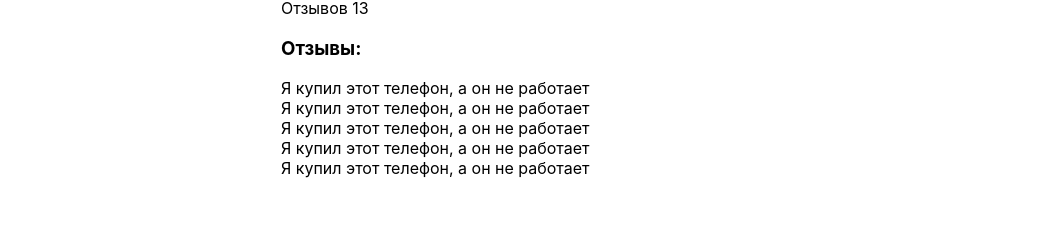
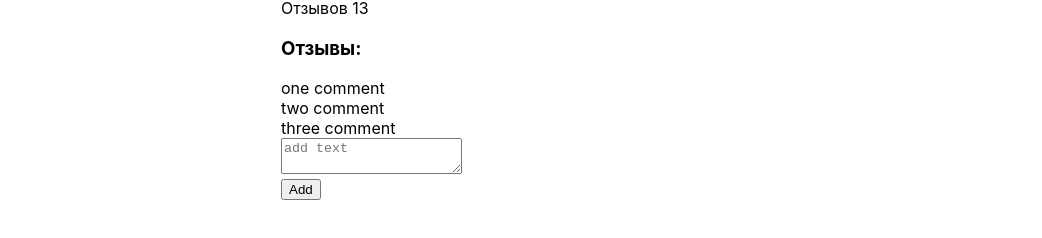
Before and after one commit to safronman/shop, a React (Create React App) app: page /product in a window 1280 px wide. Shown: the part 164-402 px from the top of the page, without its empty margins (109-1151 px from the left). Built offline with nearby package versions, Linux system fonts and the light colour scheme.

Commit message:
add comments onclick

```diff
--- a/src/App.js
+++ b/src/App.js
@@ -6,7 +6,7 @@ import CatalogPage from "./ui/CatalogPage/CatalogPage";
 import {NavLink, Route} from "react-router-dom";
 
 
-const App = ({state: {homePage, catalogPage, productPage}}) => {
+const App = ({addCommentOnPage, state: {homePage, catalogPage, productPage}}) => {
     // debugger
 
     return (
@@ -24,9 +24,11 @@ const App = ({state: {homePage, catalogPage, productPage}}) => {
                 </div>
             </div>
 
-            <Route exact path='/' render={ ()=> <HomePage homePage={homePage}/>}/>
-            <Route path='/catalog' render={ ()=> <CatalogPage catalogPage={catalogPage}/>}/>
-            <Route path='/product' render={ ()=> <ProductPage productPage={productPage}/>}/>
+            <Route exact path='/' render={() => <HomePage homePage={homePage}/>}/>
+            <Route path='/catalog' render={() => <CatalogPage catalogPage={catalogPage}/>}/>
+            <Route path='/product' render={() => <ProductPage
+                productPage={productPage}
+                addCommentOnPage={addCommentOnPage}/>}/>
         </div>
     );
 };
--- a/src/Redux/store.js
+++ b/src/Redux/store.js
@@ -62,9 +62,13 @@ let store = {
                 desc: "Android, экран 5.8\" AMOLED (1440x2960), Exynos 8895, ОЗУ 4 ГБ, флэш-память 64 ГБ, карты\n" +
                     "памяти, камера 12 Мп, аккумулятор 3000 мАч, 2 SIM, цвет черный"
             },
-            comments: []
+            comments: ['one comment', 'two comment', 'three comment']
         }
     }
 };
 
+export const addComment = (text)=> {
+    store.state.productPage.comments.push(text);
+};
+
 export default store;
--- a/src/index.js
+++ b/src/index.js
@@ -4,15 +4,25 @@ import './index.css';
 import App from './App';
 import * as serviceWorker from './serviceWorker';
 import {BrowserRouter} from "react-router-dom";
-import store from "./Redux/store";
+import store, {addComment} from "./Redux/store";
 
 let state = store.state;
 
-ReactDOM.render(
-    <BrowserRouter>
-        <App state={state}/>
-    </BrowserRouter>,
-    document.getElementById('root'));
+let addCommentOnPage = (comment)=> {
+    addComment(comment);
+    renderPage();
+};
+
+let renderPage = () => {
+    ReactDOM.render(
+        <BrowserRouter>
+            <App state={state} addCommentOnPage={addCommentOnPage}/>
+        </BrowserRouter>,
+        document.getElementById('root'));
+};
+
+renderPage();
+
 
 // If you want your app to work offline and load faster, you can change
 // unregister() to register() below. Note this comes with some pitfalls.
--- a/src/ui/ProductPage/Comment.js
+++ b/src/ui/ProductPage/Comment.js
@@ -2,6 +2,6 @@ import React from 'react';
 
 const Comment = () => {
     return <div>Я купил этот телефон, а он не работает</div>
-}
+};
 
 export default Comment;
--- a/src/ui/ProductPage/ProductPage.js
+++ b/src/ui/ProductPage/ProductPage.js
@@ -2,14 +2,27 @@ import React from 'react';
 import Comment from "./Comment";
 import styles from './../../App.module.css';
 
-const ProductPage = ({productPage: {product}}) => {
-    debugger
+const ProductPage = ({addCommentOnPage, productPage: {product, comments}}) => {
+    // debugger
+
+    // Создание реферальной ссылки
+    let textAreaElement = React.createRef();
+
+    let commentArray = comments.map((item, id) => {
+        return <div key={id}>{item}</div>;
+    });
+
+    let onAddCommentButtonClick = () => {
+        addCommentOnPage(textAreaElement.current.value);
+        textAreaElement.current.value = '';
+    };
 
     return <div>
         <div className={styles.productCard}>
             <div>
                 <img className={styles.productCard}
-                     src={product.img}/>
+                     src={product.img}
+                     alt=""/>
             </div>
             <div>
                 <h1>{product.title}</h1>
@@ -24,15 +37,14 @@ const ProductPage = ({productPage: {product}}) => {
             <div>
                 <h3>Отзывы:</h3>
             </div>
-            <div>
-                <Comment />
-                <Comment />
-                <Comment />
-                <Comment />
-                <Comment />
-            </div>
+            <div> {commentArray} </div>
+        </div>
+        <div>
+            <textarea ref={textAreaElement} placeholder="add text" ></textarea>
+            <br/>
+            <button onClick={onAddCommentButtonClick}>Add</button>
         </div>
     </div>
-}
+};
 
 export default ProductPage;
```
